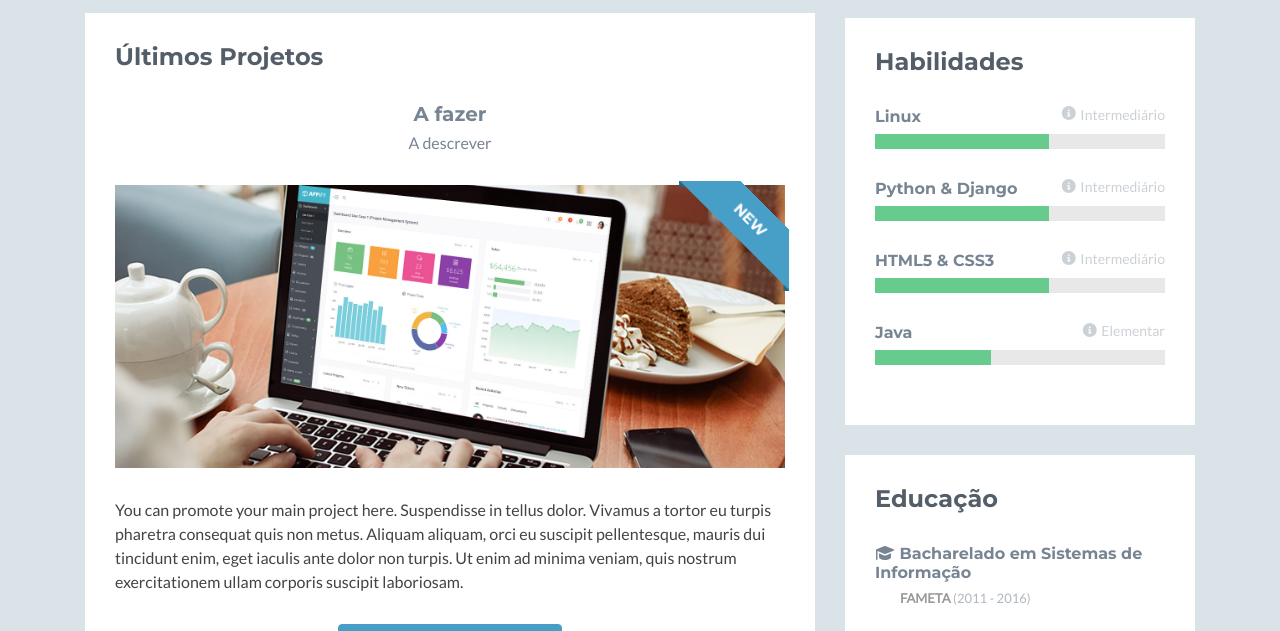
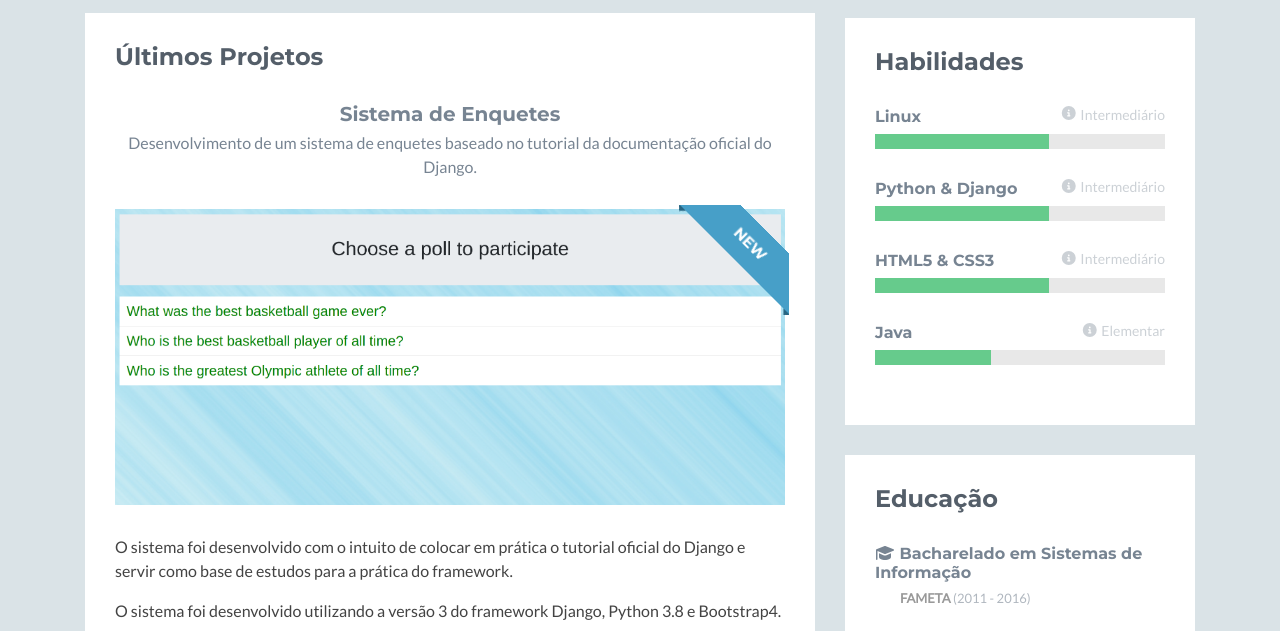
Before and after one commit to carlos-moreno/portfolio, a plain HTML site: page index.html in a window 1280 px wide. Shown: the part 602-1233 px from the top of the page. Drawn offline with nearby package versions, Linux system fonts and the light colour scheme; no server answers; a script that the page names is missing; some icons are missing; files whose address does not match are found by name.

Commit message:
Add project poll

```diff
--- a/index.html
+++ b/index.html
@@ -78,11 +78,11 @@
                         <div class="content">
 
                             <div class="item featured text-center">
-                                <h3 class="title"><a href="#" target="_blank">A fazer</a></h3>
-                                <p class="summary">A descrever</p>
+                                <h3 class="title"><a href="#" target="_blank">Sistema de Enquetes</a></h3>
+                                <p class="summary">Desenvolvimento de um sistema de enquetes baseado no tutorial da documentação oficial do Django.</p>
                                 <div class="featured-image has-ribbon">
                                     <a href="#" target="_blank">
-                                    <img class="img-fluid project-image" src="assets/images/projects/project-featured.jpg" alt="project name" />
+                                    <img class="img-fluid project-image" src="assets/images/projects/poll.png" alt="poll app" />
                                     </a>
                                     <div class="ribbon">
                                         <div class="text">New</div>
@@ -90,9 +90,10 @@
                                 </div>
 
                                 <div class="desc text-left">
-                                    <p>You can promote your main project here. Suspendisse in tellus dolor. Vivamus a tortor eu turpis pharetra consequat quis non metus. Aliquam aliquam, orci eu suscipit pellentesque, mauris dui tincidunt enim, eget iaculis ante dolor non turpis. Ut enim ad minima veniam, quis nostrum exercitationem ullam corporis suscipit laboriosam.</p>
+                                    <p>O sistema foi desenvolvido com o intuito de colocar em prática o tutorial oficial do Django e servir como base de estudos para a prática do framework.</p>
+                                    <p>O sistema foi desenvolvido utilizando a versão 3 do framework Django, Python 3.8 e Bootstrap4.</p>
                                 </div><!--//desc-->
-                                <a class="btn btn-cta-secondary" href="#" target="_blank"><i class="fas fa-thumbs-up"></i> Back my project</a>
+                                <a class="btn btn-cta-secondary" href="https://github.com/carlos-moreno/poll-app" target="_blank"><i class="fab fa-github-alt" aria-hidden="true"></i> Repositório do projeto</a>
                             </div><!--//item-->
                             <hr class="divider" />
                             <div class="item row">
```
Also changed, not shown: assets/images/projects/poll.png (added).
